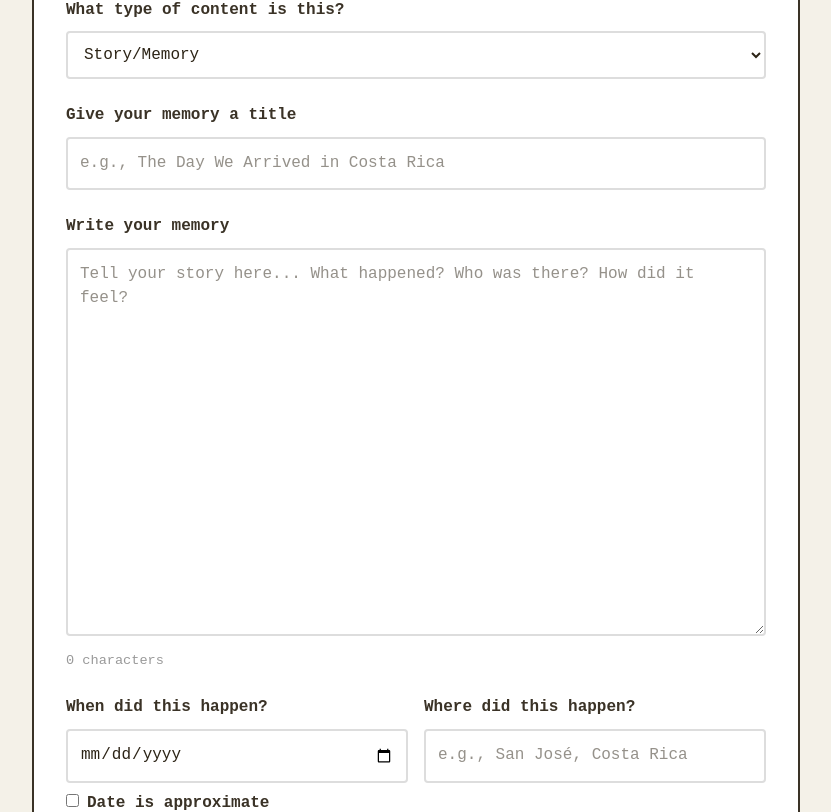
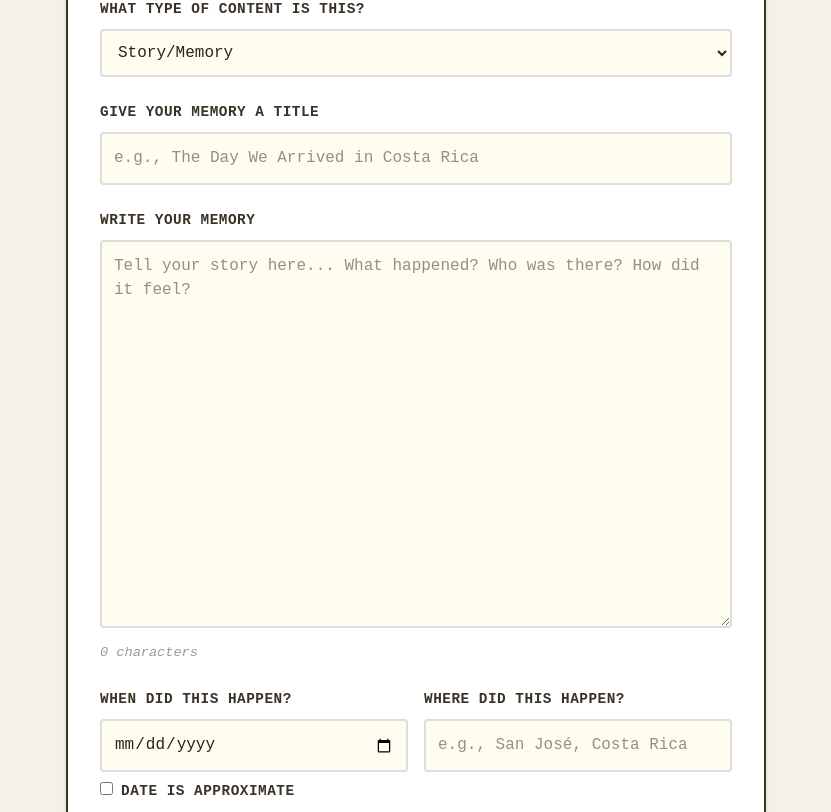
Before and after one commit to ybowdotio/yotengoporvoy-wiki, a Next.js app: page /write in a window 1280 px wide. Shown: the part 597-1409 px from the top of the page, without its empty margins (224-1055 px from the left). Built offline with nearby package versions, Linux system fonts and the light colour scheme; no server answers.

Commit message:
Update globals.css

```diff
--- a/app/globals.css
+++ b/app/globals.css
@@ -354,3 +354,157 @@ footer {
         align-items: center;
     }
 }
+
+/* Form Styles */
+.upload-form,
+.write-form,
+.record-form {
+  max-width: 700px;
+  margin: 2rem auto;
+  padding: 2rem;
+  background: rgba(255, 253, 240, 0.9);
+  border: 1px solid #8B7355;
+  box-shadow: 0 2px 4px rgba(0,0,0,0.1);
+}
+
+.form-group {
+  margin-bottom: 1.5rem;
+}
+
+.form-group label {
+  display: block;
+  margin-bottom: 0.5rem;
+  font-weight: 500;
+  color: #2c1810;
+  font-family: 'Courier New', monospace;
+  font-size: 0.9rem;
+  text-transform: uppercase;
+  letter-spacing: 0.5px;
+}
+
+.form-group input[type="text"],
+.form-group input[type="email"],
+.form-group input[type="tel"],
+.form-group input[type="date"],
+.form-group input[type="file"],
+.form-group select,
+.form-group textarea {
+  width: 100%;
+  padding: 0.75rem;
+  border: 1px solid #8B7355;
+  background: #FFFDF0;
+  font-family: 'Courier New', monospace;
+  font-size: 0.95rem;
+}
+
+.form-group textarea {
+  resize: vertical;
+  min-height: 100px;
+}
+
+.form-group select {
+  cursor: pointer;
+}
+
+.checkbox-label {
+  display: flex;
+  align-items: center;
+  margin-top: 0.5rem;
+  font-size: 0.9rem;
+}
+
+.checkbox-label input[type="checkbox"] {
+  margin-right: 0.5rem;
+  width: auto;
+}
+
+fieldset {
+  border: 1px dashed #8B7355;
+  padding: 1rem;
+  margin: 1.5rem 0;
+  background: rgba(255, 253, 240, 0.5);
+}
+
+fieldset legend {
+  padding: 0 0.5rem;
+  font-family: 'Courier New', monospace;
+  font-weight: bold;
+  color: #2c1810;
+}
+
+.submit-button {
+  background: #2c1810;
+  color: #FFFDF0;
+  padding: 1rem 2rem;
+  border: none;
+  font-family: 'Courier New', monospace;
+  font-size: 1rem;
+  text-transform: uppercase;
+  letter-spacing: 1px;
+  cursor: pointer;
+  transition: all 0.3s ease;
+  display: block;
+  margin: 2rem auto 0;
+}
+
+.submit-button:hover:not(:disabled) {
+  background: #4a2c1f;
+  transform: translateY(-2px);
+  box-shadow: 0 4px 8px rgba(0,0,0,0.2);
+}
+
+.submit-button:disabled {
+  opacity: 0.6;
+  cursor: not-allowed;
+}
+
+.message {
+  padding: 1rem;
+  margin: 1.5rem 0;
+  border-radius: 4px;
+  text-align: center;
+  font-family: 'Courier New', monospace;
+}
+
+.message.success {
+  background: #d4edda;
+  color: #155724;
+  border: 1px solid #c3e6cb;
+}
+
+.message.error {
+  background: #f8d7da;
+  color: #721c24;
+  border: 1px solid #f5c6cb;
+}
+
+.phone-cta {
+  text-align: center;
+  margin: 3rem 0;
+  padding: 2rem;
+  background: #FFFDF0;
+  border: 2px dashed #8B7355;
+}
+
+.phone-cta h3 {
+  font-family: 'Courier New', monospace;
+  color: #2c1810;
+  margin-bottom: 1rem;
+}
+
+.phone-cta .phone-number {
+  font-size: 2rem;
+  font-weight: bold;
+  color: #B22222;
+  margin: 1rem 0;
+  font-family: 'Courier New', monospace;
+}
+
+/* Small form adjustments */
+.form-group small {
+  display: block;
+  margin-top: 0.25rem;
+  font-size: 0.85rem;
+  color: #666;
+  font-style: italic;
+}
```
